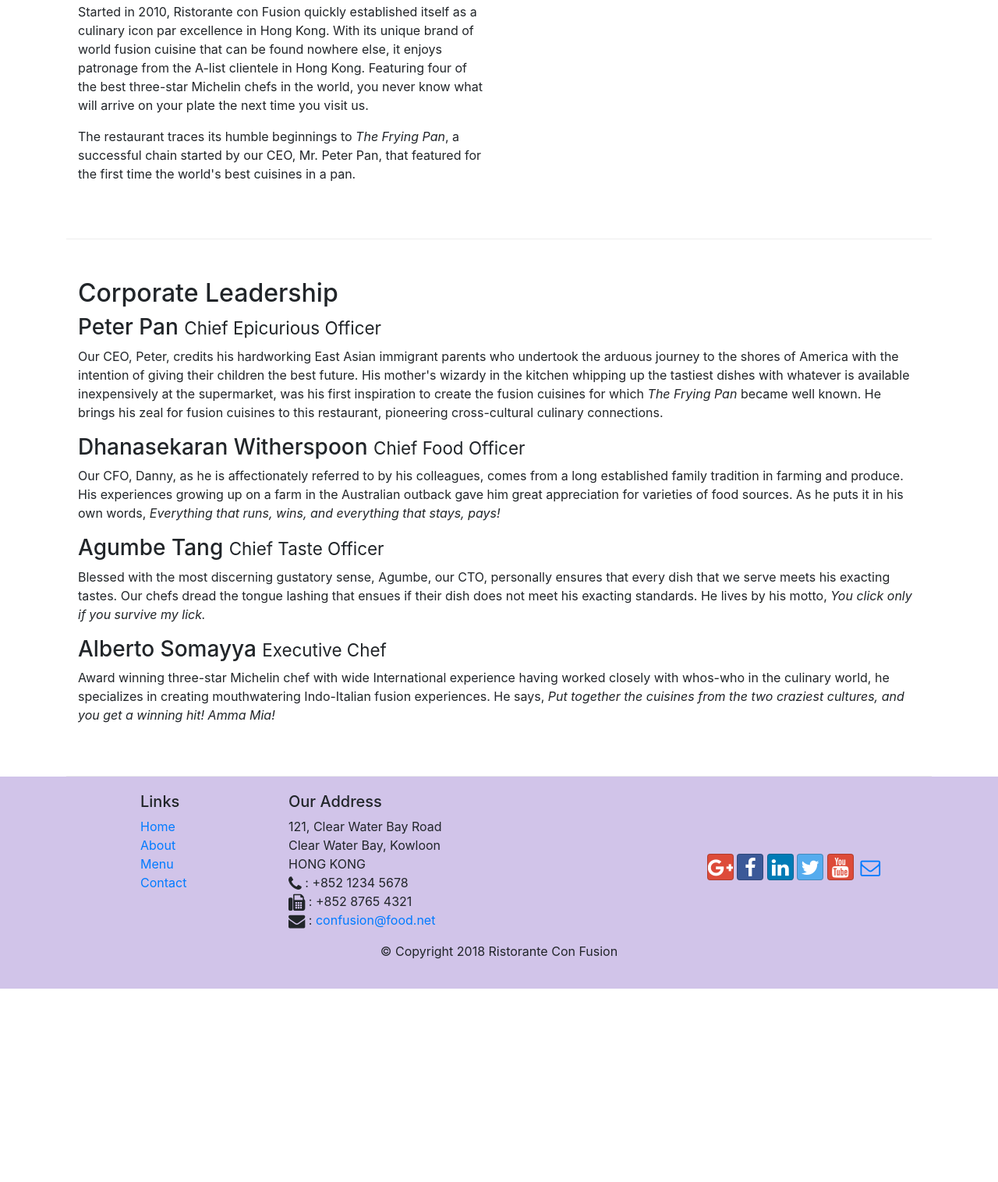
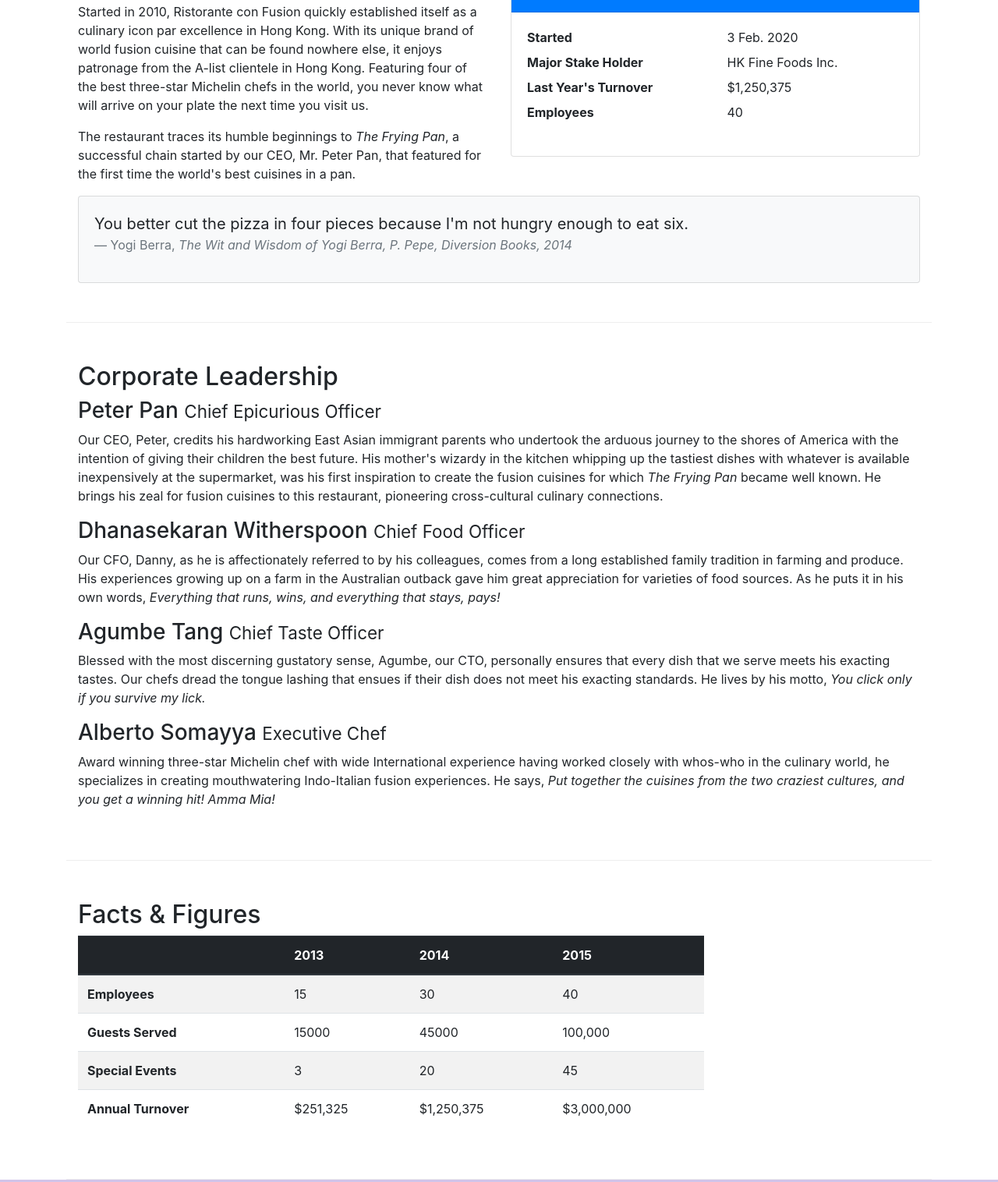
Before and after one commit to chinyro/bootstrap_test, a website: page aboutus.html in a window 1280 px wide. Shown: the part 558-2074 px from the top of the page at 78% size. Before the commit the page ends 1826 px from the top, so only its background shows below. Drawn offline with nearby package versions, Linux system fonts and the light colour scheme.

Commit message:
Tables and Cards

```diff
--- a/aboutus.html
+++ b/aboutus.html
@@ -68,7 +68,34 @@ Update the page to make use of all the Bootstrap JS components -->
                 <p>Started in 2010, Ristorante con Fusion quickly established itself as a culinary icon par excellence in Hong Kong. With its unique brand of world fusion cuisine that can be found nowhere else, it enjoys patronage from the A-list clientele in Hong Kong.  Featuring four of the best three-star Michelin chefs in the world, you never know what will arrive on your plate the next time you visit us.</p>
                 <p>The restaurant traces its humble beginnings to <em>The Frying Pan</em>, a successful chain started by our CEO, Mr. Peter Pan, that featured for the first time the world's best cuisines in a pan.</p>
             </div>
-            <div>
+            <div class="col-sm">
+                <div class="card">
+                    <h3 class="card-header bg-primary text-white">Facts At a Glance</h3>
+                    <div class="card-body">
+                        <dl class="row">
+                            <dt class="col-6">Started</dt>
+                            <dd class="col-6">3 Feb. 2020</dd>
+                            <dt class="col-6">Major Stake Holder</dt>
+                            <dd class="col-6">HK Fine Foods Inc.</dd>
+                            <dt class="col-6">Last Year's Turnover</dt>
+                            <dd class="col-6">$1,250,375</dd>
+                            <dt class="col-6">Employees</dt>
+                            <dd class="col-6">40</dd>
+                        </dl>
+                    </div>
+                </div>
+            </div>
+            <div class="col-12">
+                <div class="card card-body bg-light">
+                    <blockquote class="blockquote">
+                        <p class="mb-0">You better cut the pizza in four pieces because
+                            I'm not hungry enough to eat six.</p>
+                            <footer class="blockquote-footer">Yogi Berra,
+                                <cite title="Source Title">The Wit and Wisdom of Yogi Berra, P. Pepe,
+                                    Diversion Books, 2014</cite>
+                            </footer>
+                    </blockquote>
+                </div>
             </div>
         </div>
 
@@ -88,7 +115,50 @@ Update the page to make use of all the Bootstrap JS components -->
                 <p class="d-none d-sm-block">Award winning three-star Michelin chef with wide International experience having worked closely with whos-who in the culinary world, he specializes in creating mouthwatering Indo-Italian fusion experiences. He says, <em>Put together the cuisines from the two craziest cultures, and you get a winning hit! Amma Mia!</em></p>
             </div>
        </div>
-
+       <div class="row row-content">
+           <div class="col-12 col-sm-9">
+               <h2>Facts &amp; Figures</h2>
+               <div class="table-responsive">
+                    <table class="table table-striped">
+                                <thead class="thead-dark">
+                                    <tr>
+                                        <th>&nbsp;</th>
+                                        <th>2013</th>
+                                        <th>2014</th>
+                                        <th>2015</th>
+                                    </tr>
+                                </thead>
+                        <tbody>
+                            <tr>
+                                <th>Employees</th>
+                                <td>15</td>
+                                <td>30</td>
+                                <td>40</td>
+                            </tr>
+                            <tr>
+                                <th>Guests Served</th>
+                                <td>15000</td>
+                                <td>45000</td>
+                                <td>100,000</td>
+                            </tr>
+                            <tr>
+                                <th>Special Events</th>
+                                <td>3</td>
+                                <td>20</td>
+                                <td>45</td>
+                            </tr>
+                            <tr>
+                                <th>Annual Turnover</th>
+                                <td>$251,325</td>
+                                <td>$1,250,375</td>
+                                <td>$3,000,000</td>
+                            </tr>
+                        </tbody>
+                    </table>
+                </div>
+            </div>
+           <div class="col-12 col-sm-3"></div>
+        </div>
     </div>
 
     <footer class="footer">
```
